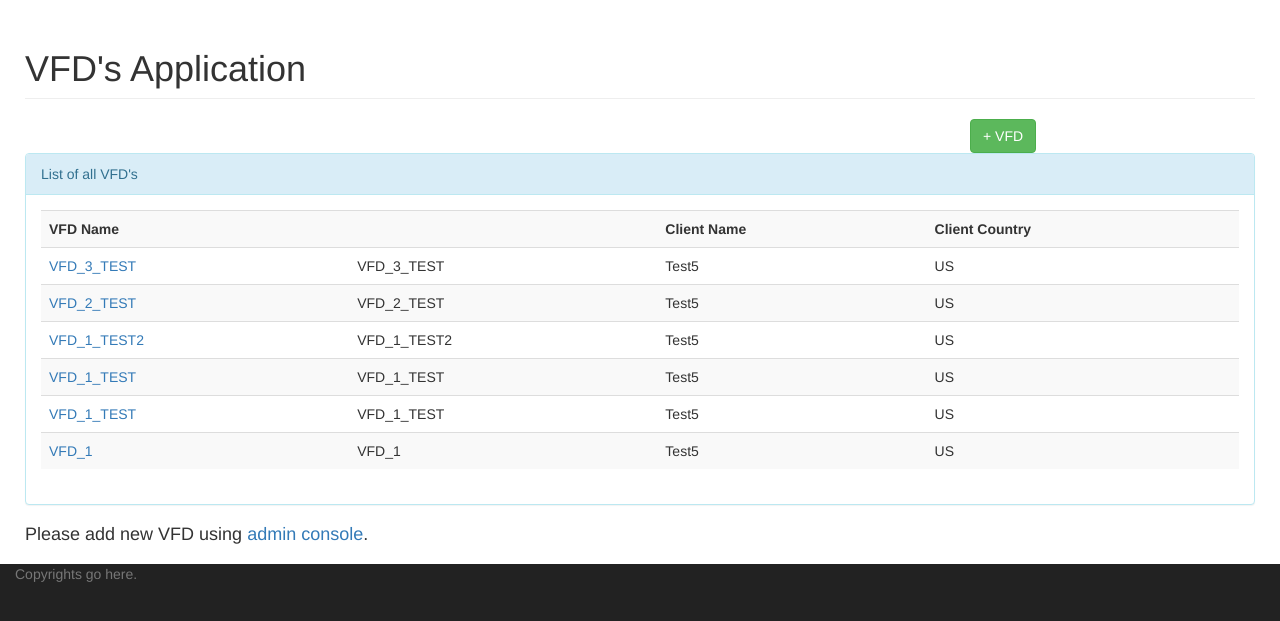
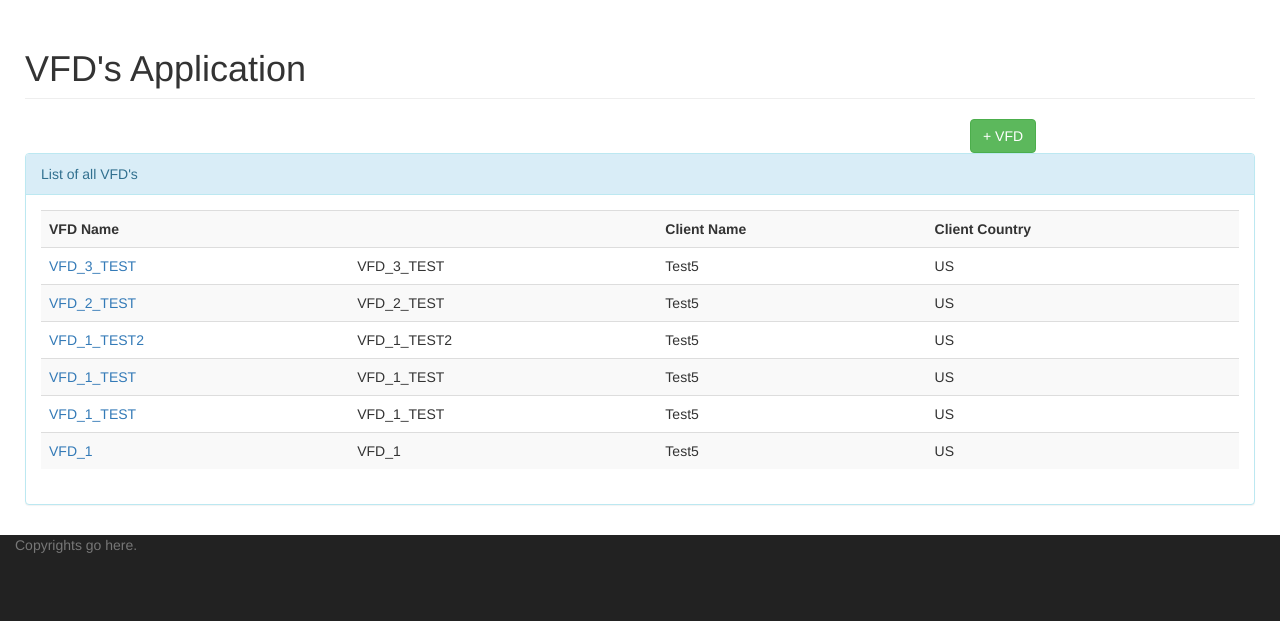
Before and after one commit to spendyala/my_pro, a Django app: page /vfd_app/ in a window 1280 px wide. Shown: the part 51-672 px from the top of the page. Run offline with Django 3.2, Linux system fonts and the light colour scheme; data comes from the database, SQL or seed files in the repository; some libraries are stand-ins or nearby versions.

Commit message:
VFD Changes

```diff
--- a/vfd_app/templates/vfd_app/index.html
+++ b/vfd_app/templates/vfd_app/index.html
@@ -72,11 +72,8 @@
 			  </table>
 			</div>
 		  </div>
-		  <h4> Please add new VFD using  <a href="/admin/vfd_app/client_vfd_motor/">admin console</a>.</h4>
-		  {% else %}
-			  <h4>No Client VFD's are available. Please add using <a href="/admin/vfd_app/client_vfd_motor/">admin console</a>.</h4>
-		  {% endif %}
 		</div>
+		{% endif %}
 	</div>
 
 	<footer class="footer">
--- a/vfd_app/views.py
+++ b/vfd_app/views.py
@@ -297,5 +297,8 @@ def report(request, client_vfd_id):
 	data['annual_kwh_savings'] = data['total_existing_kwh'] - data['total_proposed_vfd_kwh']
 	data['annual_cost_savings'] = data['total_existing_cost_of_operation'] - data['total_proposed_cost']
 
+        data['materials_data'] = installation_pricing_materials(client_vfd_id)
+        data['labor_data'] = installation_pricing_labor(client_vfd_id)
+        data['project_cost'] = data['materials_data']['total_material_miss_cost'] + data['labor_data']['total_labor_miss_cost']
 	context = {'data': data}
 	return render(request, 'vfd_app/report.html', context)
```
